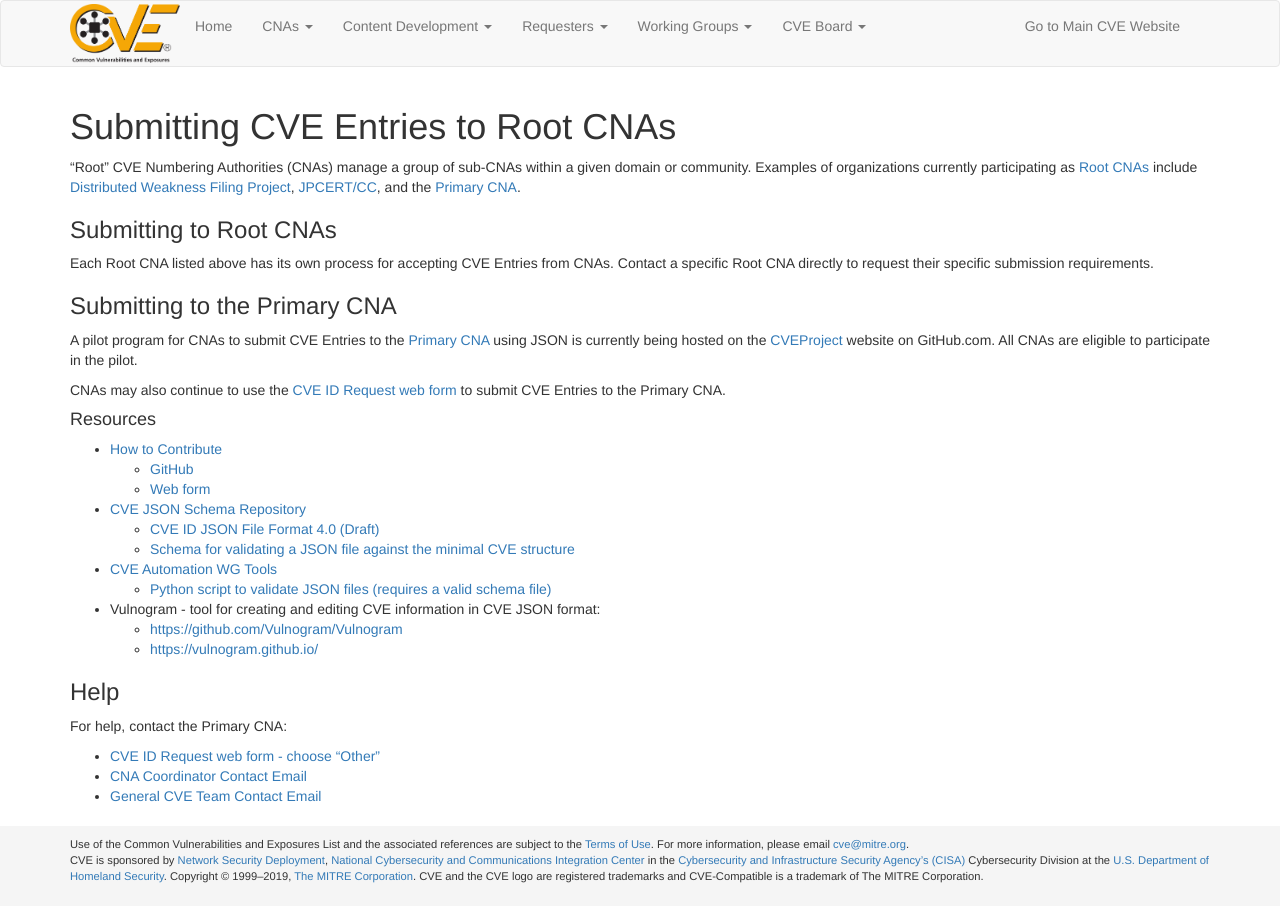
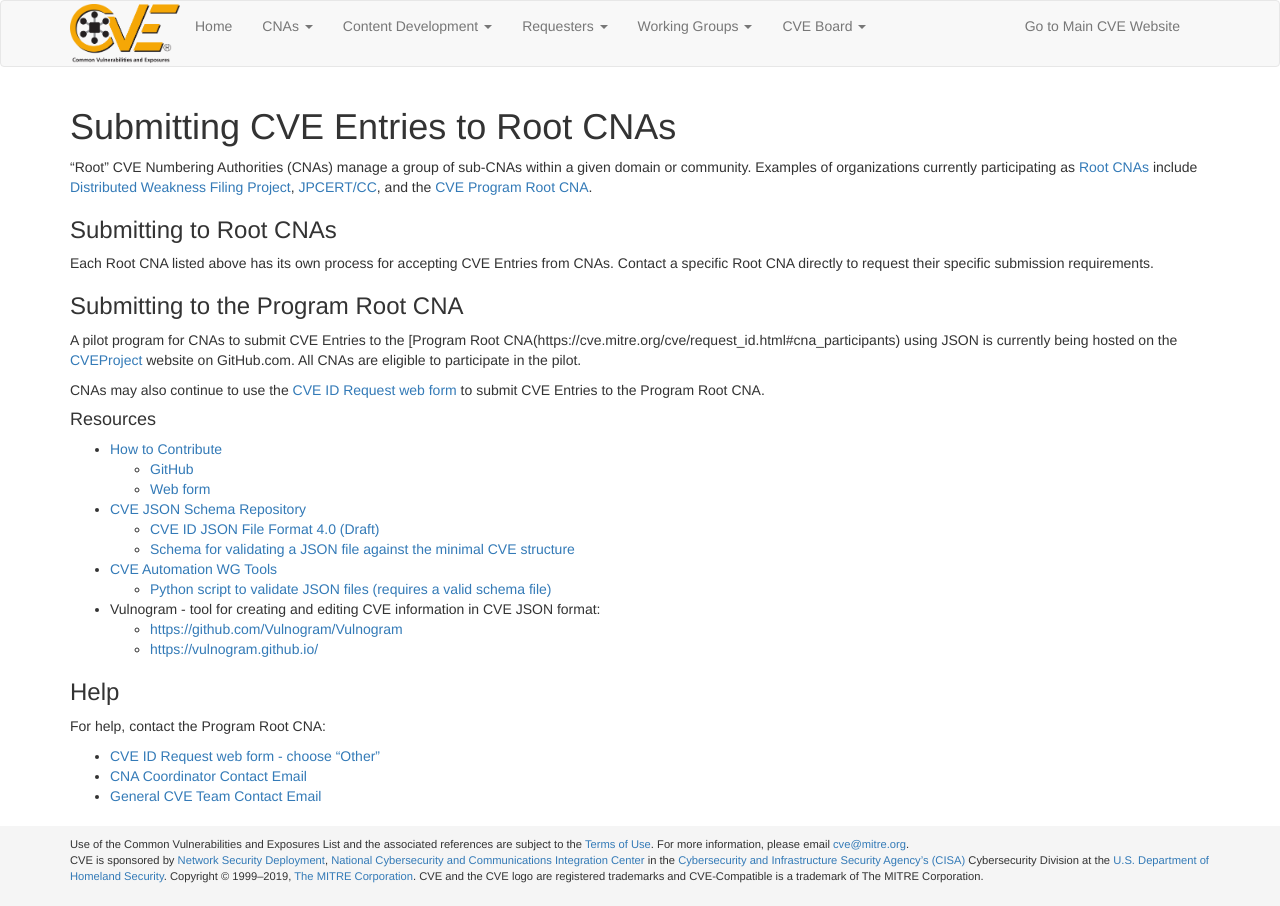
Before and after one commit to CVEProject/cveproject.github.io, a Jekyll site: the page built from docs/cna/submitting_cve_entries_to_root_cnas/index.md, in a window 1280 px wide. Built offline with Jekyll 4.4.1, drawn with Linux system fonts in a browser that asks for light colours; nearby versions of some CDN libraries.

Commit message:
Update Submitting CVE Entries to Root CNAs index.md
Changed Primary CNA to Program Root CNA

```diff
--- a/docs/cna/submitting_cve_entries_to_root_cnas/index.md
+++ b/docs/cna/submitting_cve_entries_to_root_cnas/index.md
@@ -2,17 +2,17 @@
 title: Submitting CVE Entries to Root CNAs
 layout: page
 ---
-"Root" CVE Numbering Authorities (CNAs) manage a group of sub-CNAs within a given domain or community. Examples of organizations currently participating as [Root CNAs](https://cve.mitre.org/cve/cna.html#cna_types) include [Distributed Weakness Filing Project](https://cve.mitre.org/cve/request_id.html#cna_participants), [JPCERT/CC](https://cve.mitre.org/cve/request_id.html#j), and the [Primary CNA](https://cve.mitre.org/cve/request_id.html#cna_participants).
+"Root" CVE Numbering Authorities (CNAs) manage a group of sub-CNAs within a given domain or community. Examples of organizations currently participating as [Root CNAs](https://cve.mitre.org/cve/cna.html#cna_types) include [Distributed Weakness Filing Project](https://cve.mitre.org/cve/request_id.html#cna_participants), [JPCERT/CC](https://cve.mitre.org/cve/request_id.html#j), and the [CVE Program Root CNA](https://cve.mitre.org/cve/request_id.html#cna_participants).
 
 ### Submitting to Root CNAs
 
 Each Root CNA listed above has its own process for accepting CVE Entries from CNAs. Contact a specific Root CNA directly to request their specific submission requirements.
 
-### Submitting to the Primary CNA
+### Submitting to the Program Root CNA
 
-A pilot program for CNAs to submit CVE Entries to the [Primary CNA](https://cve.mitre.org/cve/request_id.html#cna_participants) using JSON is currently being hosted on the [CVEProject](https://github.com/CVEProject/cvelist) website on GitHub.com. All CNAs are eligible to participate in the pilot.
+A pilot program for CNAs to submit CVE Entries to the [Program Root CNA(https://cve.mitre.org/cve/request_id.html#cna_participants) using JSON is currently being hosted on the [CVEProject](https://github.com/CVEProject/cvelist) website on GitHub.com. All CNAs are eligible to participate in the pilot.
 
-CNAs may also continue to use the [CVE ID Request web form](https://cveform.mitre.org/) to submit CVE Entries to the Primary CNA.
+CNAs may also continue to use the [CVE ID Request web form](https://cveform.mitre.org/) to submit CVE Entries to the Program Root CNA.
 
 #### Resources
 
@@ -36,7 +36,7 @@ CNAs may also continue to use the [CVE ID Request web form](https://cveform.mitr
 
 ### Help
 
-For help, contact the Primary CNA:
+For help, contact the Program Root CNA:
 
 * [CVE ID Request web form - choose "Other"](https://cveform.mitre.org/)
 * [CNA Coordinator Contact Email](mailto:cna-coordinator@mitre.org)
```
